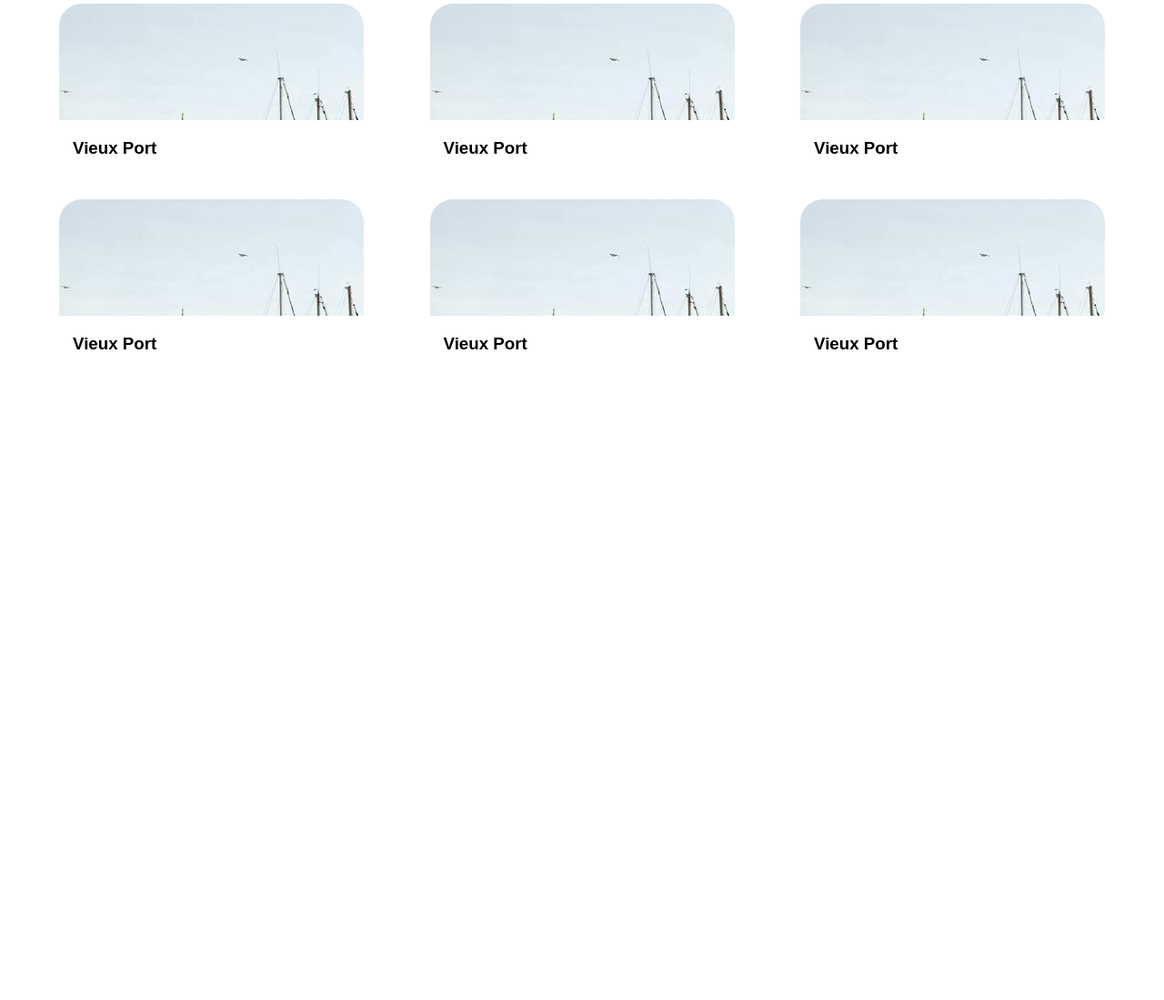
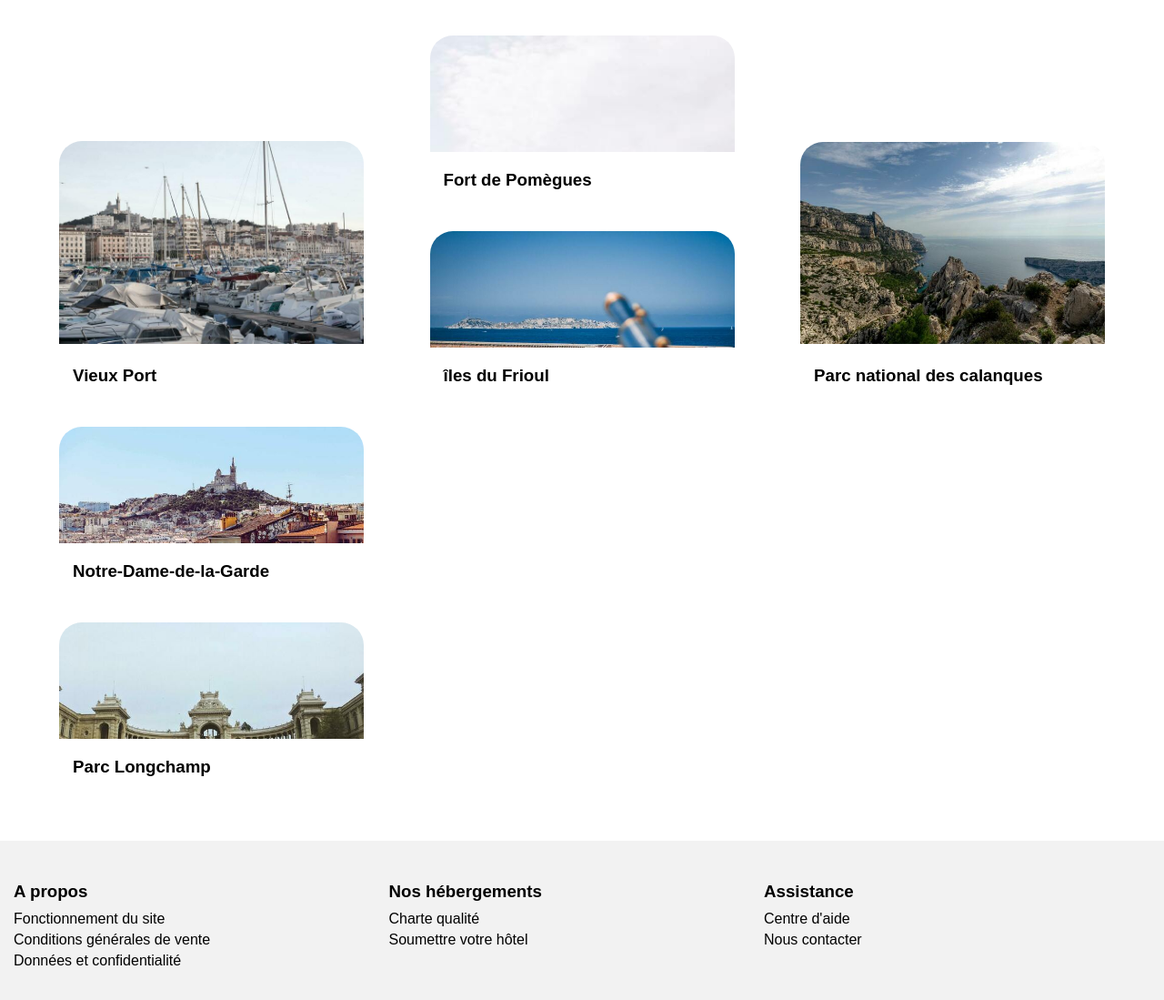
Before and after one commit to batsWTR/baptisteWentzler_2_18122020, a plain HTML site: page index.html in a window 1280 px wide. Shown: the part 1391-2490 px from the top of the page at 91% size. Before the commit the page ends 1850 px from the top, so only its background shows below. Drawn offline with Linux system fonts and the light colour scheme.

Commit message:
layout ok for all sizes, now a magnum PI

```diff
--- a/index.html
+++ b/index.html
@@ -242,45 +242,66 @@
             <article id="activites">
                 <h2>Activités à Marseille</h2>
                 <div id="activites-container">
-                    <section class="card-activites">
+                    <section class="card-activites auto">
                         <div class="img-activites">
                             <img src="images/activites/reno-laithienne-QUgJhdY5Fyk-unsplash.jpg" alt="vieux port"/>
                         </div>
                         <h3>Vieux Port</h3>
                     </section>
+                    <div class="align">
                         <section class="card-activites">
                             <div class="img-activites">
-                            <img src="images/activites/reno-laithienne-QUgJhdY5Fyk-unsplash.jpg" alt="vieux port"/>
+                                <img src="images/activites/paul-hermann-QFTrLdQIRhI-unsplash.jpg" alt="Fort de Pomègues"/>
                             </div>
-                        <h3>Vieux Port</h3>
+                            <h3>Fort de Pomègues</h3>
                         </section>
                         <section class="card-activites">
                             <div class="img-activites">
-                            <img src="images/activites/reno-laithienne-QUgJhdY5Fyk-unsplash.jpg" alt="vieux port"/>
+                                <img src="images/activites/kevin-hikari-rV_Qd1l-VXg-unsplash.jpg" alt="îles du Frioul"/>
                             </div>
-                        <h3>Vieux Port</h3>
+                            <h3>îles du Frioul</h3>
+                        </section>
+                    </div>
+                    <section class="card-activites auto">
+                        <div class="img-activites">
+                            <img src="images/activites/kilyan-sockalingum-NR8-cBCN3aI-unsplash.jpg" alt="Parc national des calanques"/>
+                        </div>
+                        <h3>Parc national des calanques</h3>
+                    </section>
+                    <div class="align">
+                        <section class="card-activites">
+                            <div class="img-activites">
+                                <img src="images/activites/florian-wehde-xW9e8gdotxI-unsplash.jpg" alt="Notre-Dame-de-la-Garde"/>
+                            </div>
+                            <h3>Notre-Dame-de-la-Garde</h3>
                         </section>
                         <section class="card-activites">
                             <div class="img-activites">
-                            <img src="images/activites/reno-laithienne-QUgJhdY5Fyk-unsplash.jpg" alt="vieux port"/>
+                                <img src="images/activites/lena-paulin-wH2-EJoDcV0-unsplash.jpg" alt="Parc Longchamp"/>
                             </div>
-                        <h3>Vieux Port</h3>
+                            <h3>Parc Longchamp</h3>
                         </section>
-                    <section class="card-activites">
-                        <div class="img-activites">
-                            <img src="images/activites/reno-laithienne-QUgJhdY5Fyk-unsplash.jpg" alt="vieux port"/>
                     </div>
-                        <h3>Vieux Port</h3>
-                    </section>
-                    <section class="card-activites">
-                        <div class="img-activites">
-                            <img src="images/activites/reno-laithienne-QUgJhdY5Fyk-unsplash.jpg" alt="vieux port"/>
-                        </div>
-                        <h3>Vieux Port</h3>
-                    </section>
                 </div>
             </article>
         </main>
-        <footer></footer>
+        <footer>
+            <ul>
+                <li><h3>A propos</h3></li>
+                <li>Fonctionnement du site</li>
+                <li>Conditions générales de vente</li>
+                <li>Données et confidentialité</li>
+            </ul>
+            <ul>
+                <li><h3>Nos hébergements</h3></li>
+                <li>Charte qualité</li>
+                <li>Soumettre votre hôtel</li>
+            </ul>
+            <ul>
+                <li><h3>Assistance</h3></li>
+                <li>Centre d'aide</li>
+                <li>Nous contacter</li>
+            </ul>
+        </footer>
     </body>
 </html>
--- a/monstyle.css
+++ b/monstyle.css
@@ -382,9 +382,36 @@ section h2{
 }
 
 .img-activites img{
+    max-width: 100%;
+
 
 }
 
+
+/*-------------------------------------------------------- Footer        */
+footer{
+    background-color: #F2F2F2;
+    padding: 20px 15px;
+
+    display: flex;
+    flex-direction: column;
+
+}
+
+footer ul{
+    list-style: none;
+    margin: 15px 0;
+}
+
+footer h3{
+    margin: 10px 0;
+
+}
+
+footer li{
+    margin: 5px 0;
+
+}
 /* colors for stars  */
 .blue{
     color: #0065fc;
@@ -478,8 +505,23 @@ section h2{
         flex-direction: row;
         justify-content: space-between;
         flex-wrap: wrap;
+        align-items: flex-end;
 
     }
+
+    .auto{
+       height: 440px;
+       justify-content: flex-end;
+    }
+
+    .align{
+        display: flex;
+        flex-direction: column;
+        justify-content: space-between;
+    }
+
+    /*--------------------------------------------footer    */
+
 }
 
 
@@ -538,4 +580,15 @@ section h2{
     #plus{
         margin: 25px 50px;
     }
+
+    /*---------------------------------------  footer   */
+    footer{
+        flex-direction: row;
+        flex-wrap: wrap;
+    }
+
+    footer ul{
+        width: 33%;
+    }
+
 }
```
Lines whose indentation alone changed are shown as unchanged.
